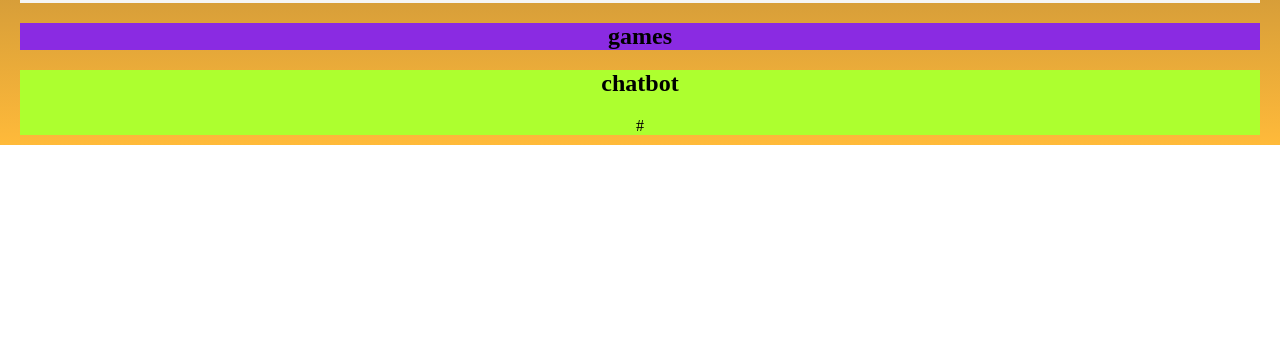
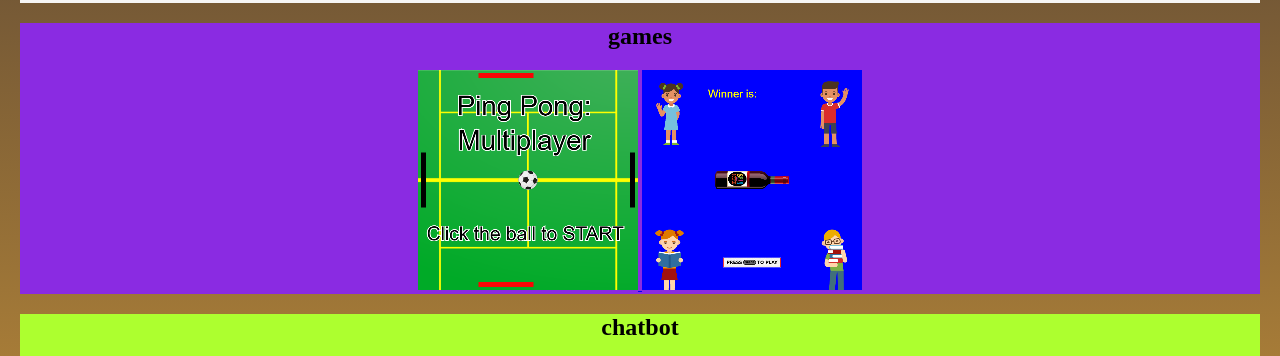
Before and after one commit to chickesoup/something-, a plain HTML site: page index.html in a window 1280 px wide. Shown: the part 706-1062 px from the top of the page. Before the commit the page ends 851 px from the top, so only its background shows below. Drawn offline with Linux system fonts and the light colour scheme.

Commit message:
Add files via upload

```diff
--- a/index.html
+++ b/index.html
@@ -17,6 +17,7 @@
 </div>
 <iframe width="392" height="620" style="border: 0px;" src="https://studio.code.org/projects/applab/SsuCc0w3C8DgC9LRDJ2IE9uI11DiOVjeoqNiqgvUHxY/embed"></iframe>
 <iframe width="392" height="620" style="border: 0px;" src="https://studio.code.org/projects/applab/FRsEuZSsKJi2QrIN0xipywH4mK2dpqJ-GIID7oDN8fk/embed"></iframe>
+
    </section>
    <section id="games" >
     <h1>
@@ -25,7 +26,12 @@
     <div class="line">
 
     </div>
-
+    <a href="https://studio.code.org/projects/spritelab/6qY5PWOI_WwoIbj23jCbriVq0w7m56O9CrAXbanuEzs" target="_blank">
+        <img src="thumbnail.png">
+    </a>
+<a href="https://studio.code.org/projects/gamelab/vSRplI6ITXDyNjan1RwPZRmynY734lm84BzZyCQYpJU"target="_blank">
+    <img src="game3.png">
+</a>
        </section>
        <section id="chatbot" >
         <h1>
@@ -34,7 +40,9 @@
         <div class="line">
 
         </div>
+        <iframe src="https://console.dialogflow.com/api-client/demo/embedded/ea47a860-0b49-4817-bbde-53d5ca1166b7" frameborder="0" width="392" height="620">
 
+        </iframe>
            </section>
 </body>
 </html>
```
Also changed, not shown: game1.png (added), game2.png (added), game3.png (added), thumbnail.png (added).
